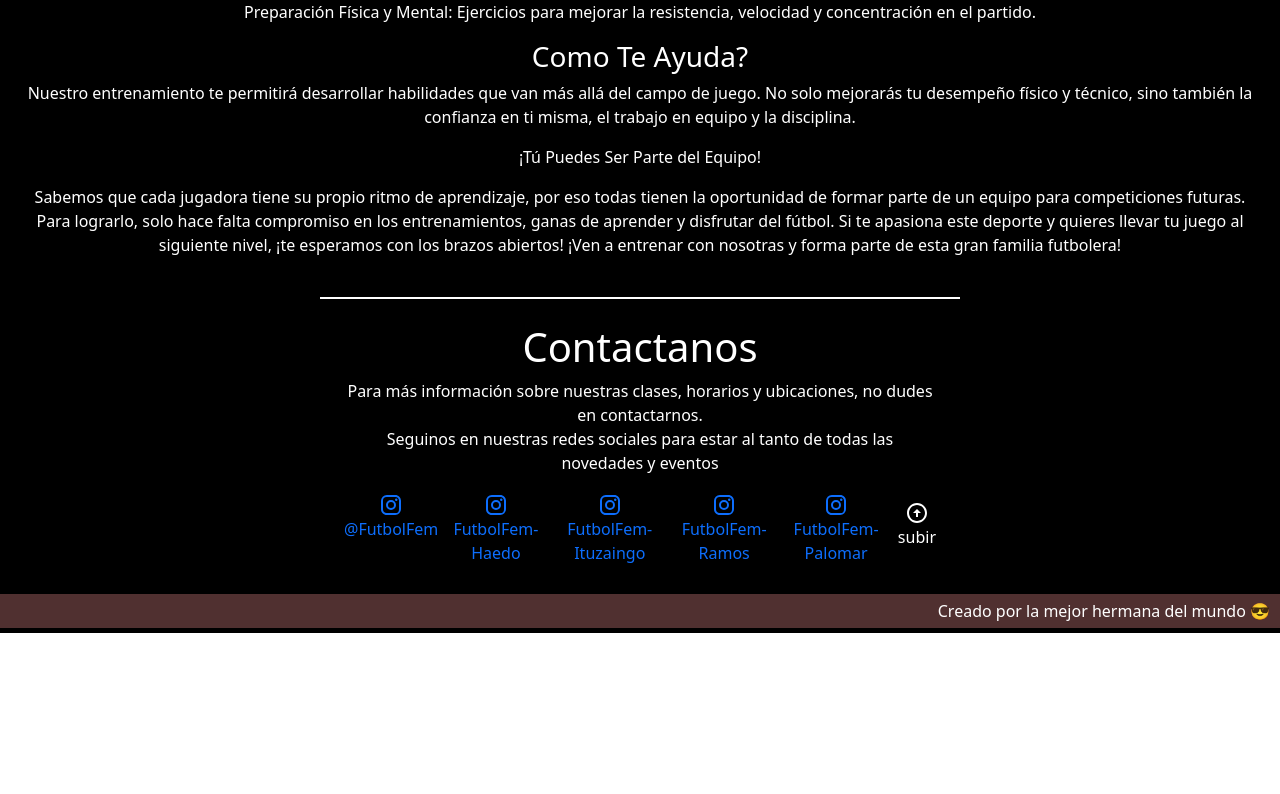
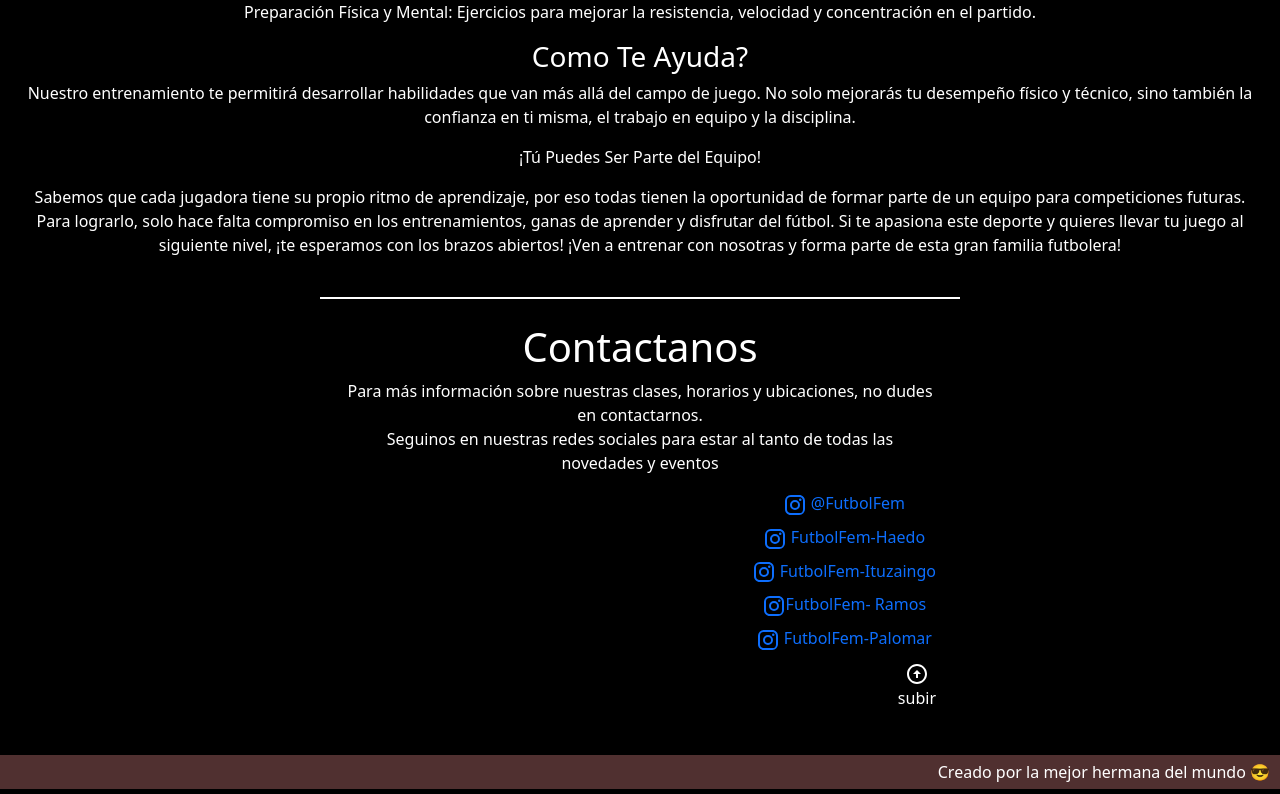
Before and after one commit to Naty-Arevalo/FutbolFem, a Next.js app: page / in a window 1280 px wide. Shown: the part 952-1746 px from the top of the page. Before the commit the page ends 1585 px from the top, so only its background shows below. Built offline with nearby package versions, Linux system fonts and the light colour scheme.

Commit message:
bug contacto

```diff
--- a/src/app/page.jsx
+++ b/src/app/page.jsx
@@ -126,8 +126,8 @@ export default function Home() {
           Seguinos en nuestras redes sociales para estar al tanto de todas las
           novedades y eventos
         </p>
-        <div className="flex flex-row justify-around items-end gap-2">
-          <div className="flex flex-colum gap-2">
+        <div className="flex flex-column justify-around items-end gap-2">
+          <div className="flex flex-column gap-2">
             <Link
               href={"https://www.instagram.com/futbolfem2025/"}
               target="blank"
```
